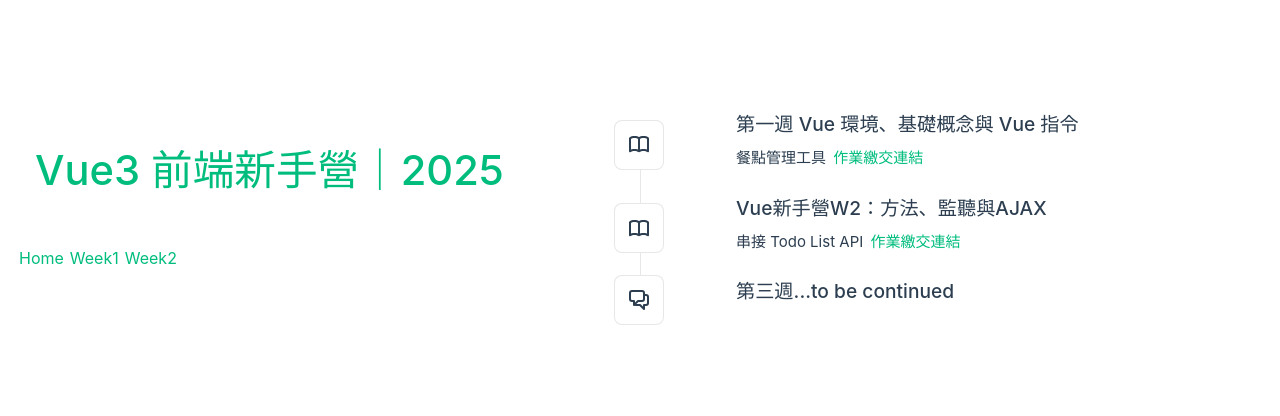
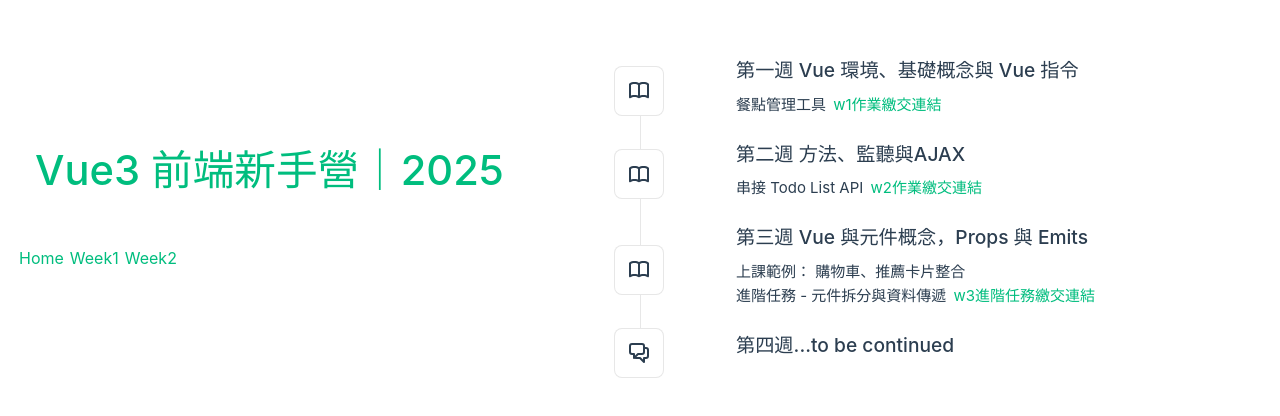
Before and after one commit to Mingx1994x/HS_Vue_practice, a Vue app: page /#/ in a window 1280 px wide. Shown: the part 184-600 px from the top of the page. Built offline with nearby package versions, Linux system fonts and the light colour scheme.

Commit message:
update: 更新第三週首頁內容 fix:修正 cookieTool 錯誤

```diff
--- a/src/components/TheWelcome.vue
+++ b/src/components/TheWelcome.vue
@@ -12,7 +12,7 @@ import CommunityIcon from './icons/IconCommunity.vue'
     <template #heading>第一週 Vue 環境、基礎概念與 Vue 指令</template>
     餐點管理工具
     <a href="https://hackmd.io/9Q-arVa6RdGjeBoF2XPHMQ" target="_blank" rel="noopener"
-      >作業繳交連結</a
+      >w1作業繳交連結</a
     >
   </WelcomeItem>
 
@@ -20,10 +20,22 @@ import CommunityIcon from './icons/IconCommunity.vue'
     <template #icon>
       <DocumentationIcon />
     </template>
-    <template #heading>Vue新手營W2：方法、監聽與AJAX </template>
+    <template #heading>第二週 方法、監聽與AJAX </template>
     串接 Todo List API
     <a href="https://hackmd.io/GaHyBZ0nR-6-Z7s6zbXQhA" target="_blank" rel="noopener"
-      >作業繳交連結</a
+      >w2作業繳交連結</a
+    >
+  </WelcomeItem>
+
+  <WelcomeItem>
+    <template #icon>
+      <DocumentationIcon />
+    </template>
+    <template #heading>第三週 Vue 與元件概念，Props 與 Emits</template>
+    <p>上課範例： 購物車、推薦卡片整合</p>
+    進階任務 - 元件拆分與資料傳遞
+    <a href="https://rpg.hexschool.com/#/tasks/12062817613343793189" target="_blank" rel="noopener"
+      >w3進階任務繳交連結</a
     >
   </WelcomeItem>
 
@@ -31,6 +43,6 @@ import CommunityIcon from './icons/IconCommunity.vue'
     <template #icon>
       <CommunityIcon />
     </template>
-    <template #heading>第三週...to be continued</template>
+    <template #heading>第四週...to be continued</template>
   </WelcomeItem>
 </template>
--- a/src/utils/cookieTool.js
+++ b/src/utils/cookieTool.js
@@ -7,5 +7,5 @@ export function keepToken(token, expired) {
 }
 
 export function getToken() {
-  return document.cookie.replace(/(?:(?:^|.*;\s*)HexTodoList\s*\=\s*([^;]*).*$)|^.*$/, "$1",);
+  return document.cookie.replace(/(?:(?:^|.*;\s*)HexTodoList\s*=\s*([^;]*).*$)|^.*$/, "$1",);
 }
```
